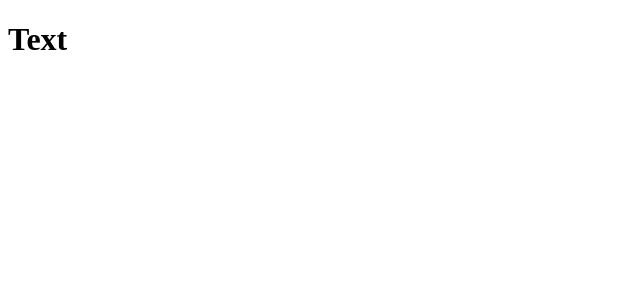
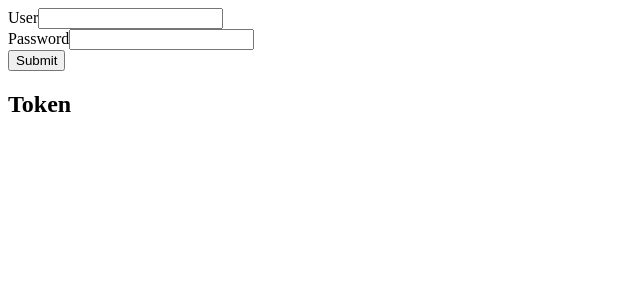
Before and after one commit to Panfi98/BrainsFrontend, a React (Vite) app: page / in a window 1280 px wide. Shown: the top 300 px of the page, without its empty margins (0-640 px from the left). Built offline with nearby package versions, Linux system fonts and the light colour scheme.

Commit message:
added basic login screen with input fields for user and password, also a submit button

```diff
--- a/src/App.jsx
+++ b/src/App.jsx
@@ -1,11 +1,12 @@
 import './App.css'
+import {Login} from "./Components/Authorization/Login.jsx";
 
 function App() {
 
 
   return (
     <>
-      <h1>Text</h1>
+      <Login/>
     </>
   )
 }
--- /dev/null
+++ b/src/Components/Authorization/Login.jsx
@@ -0,0 +1,19 @@
+import {TextInput} from "../Input Field/TextInput.jsx";
+import {useState} from "react";
+import {SubmitButton} from "../Button/SubmitButton.jsx";
+
+export const Login = () => {
+
+    const [formData, setFormDate] = useState({email: "", password: ""});
+
+
+
+    return (
+        <div className={'login'}>
+            <TextInput label={'User'} />
+            <TextInput label={'Password'} />
+            <SubmitButton />
+            <h2>Token</h2>
+        </div>
+    )
+}
--- /dev/null
+++ b/src/Components/Button/SubmitButton.jsx
@@ -0,0 +1,8 @@
+export function SubmitButton({onClick}) {
+    return (
+        <button
+        onClick={e => onClick(e)}>
+            Submit
+        </button>
+    )
+}
--- /dev/null
+++ b/src/Components/Input Field/TextInput.jsx
@@ -0,0 +1,13 @@
+export function TextInput({label}) {
+    // const [showPassword, setShowPassword] = React.useState(false);
+    // const [input, setInput] = React.useState('');
+
+    return (
+        <div className={'text-input'}>
+            <label>{label}</label>
+            <input type = 'text'>
+
+            </input>
+        </div>
+    )
+}
```
Also changed, not shown: src/Components/Authorization/Login.css (added).
